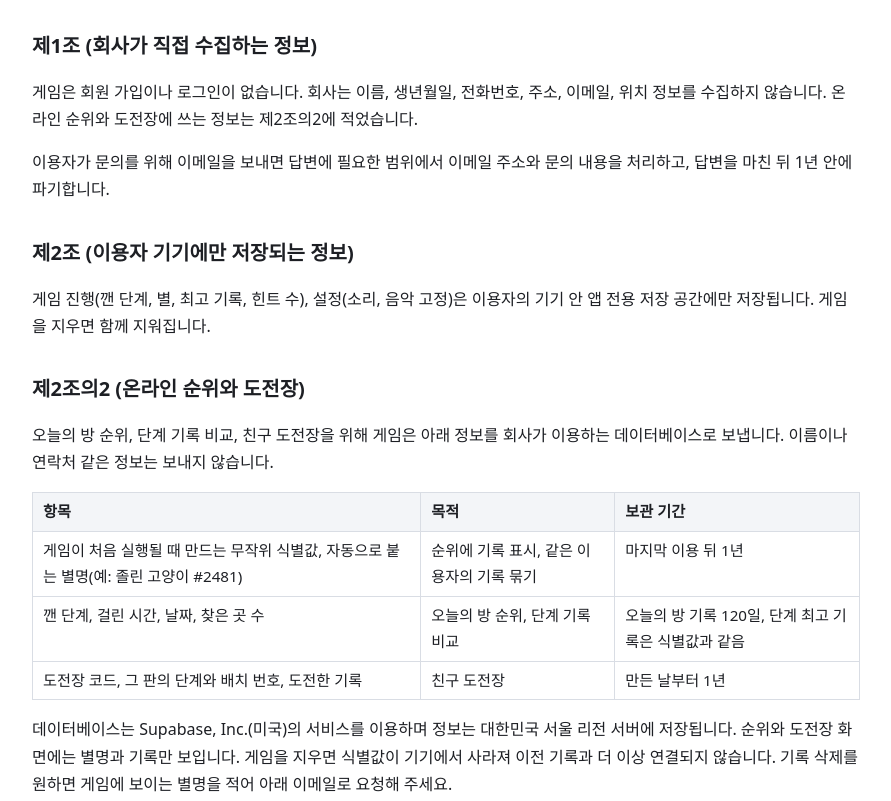
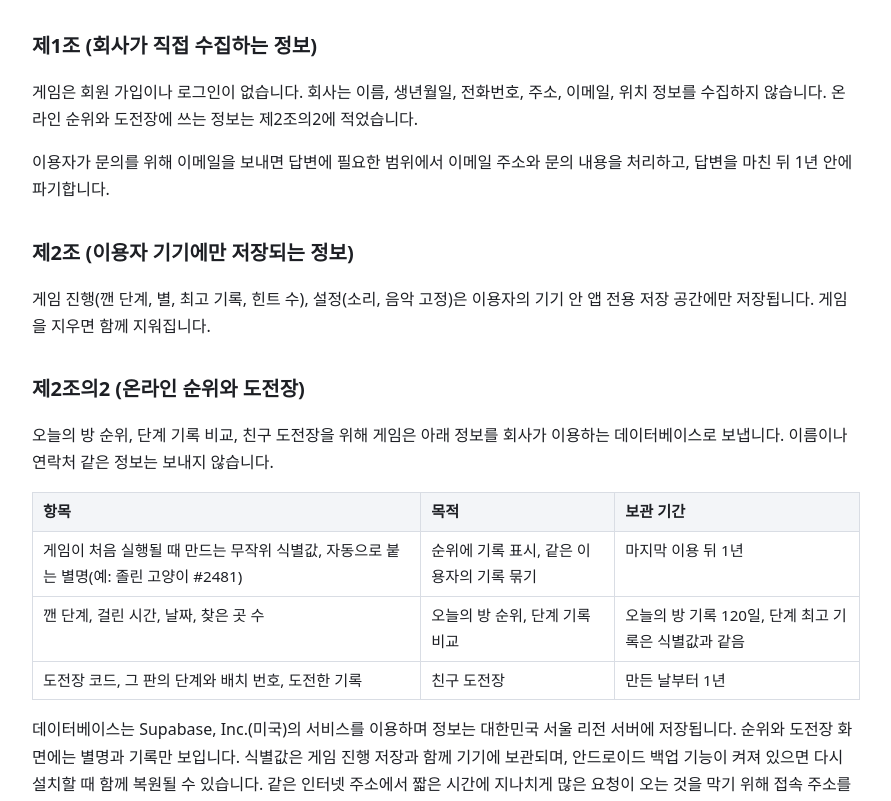
Before and after one commit to pabang0620/spotdiff3d-policy, a plain HTML site: page privacy.html in a window 1280 px wide. Shown: the part 141-942 px from the top of the page, without its empty margins (194-1085 px from the left). Drawn offline with Linux system fonts and the light colour scheme.

Commit message:
docs: 개인정보처리방침 온라인 항목 보완(백업 복원, 접속 주소 해시, 별명+번호로 삭제 요청)
Co-Authored-By: Claude Opus 5.5 <noreply@anthropic.com>

```diff
--- a/privacy.html
+++ b/privacy.html
@@ -25,7 +25,7 @@ footer{margin-top:40px;color:var(--muted);font-size:.85rem}
 <tr><td>깬 단계, 걸린 시간, 날짜, 찾은 곳 수</td><td>오늘의 방 순위, 단계 기록 비교</td><td>오늘의 방 기록 120일, 단계 최고 기록은 식별값과 같음</td></tr>
 <tr><td>도전장 코드, 그 판의 단계와 배치 번호, 도전한 기록</td><td>친구 도전장</td><td>만든 날부터 1년</td></tr>
 </tbody></table></div>
-<p>데이터베이스는 Supabase, Inc.(미국)의 서비스를 이용하며 정보는 대한민국 서울 리전 서버에 저장됩니다. 순위와 도전장 화면에는 별명과 기록만 보입니다. 게임을 지우면 식별값이 기기에서 사라져 이전 기록과 더 이상 연결되지 않습니다. 기록 삭제를 원하면 게임에 보이는 별명을 적어 아래 이메일로 요청해 주세요.</p>
+<p>데이터베이스는 Supabase, Inc.(미국)의 서비스를 이용하며 정보는 대한민국 서울 리전 서버에 저장됩니다. 순위와 도전장 화면에는 별명과 기록만 보입니다. 식별값은 게임 진행 저장과 함께 기기에 보관되며, 안드로이드 백업 기능이 켜져 있으면 다시 설치할 때 함께 복원될 수 있습니다. 같은 인터넷 주소에서 짧은 시간에 지나치게 많은 요청이 오는 것을 막기 위해 접속 주소를 알아볼 수 없게 바꾼 값(해시)을 보관하고 3시간 안에 지웁니다. 기록 삭제를 원하면 설정 &gt; 출처 화면 맨 위에 보이는 별명과 번호를 함께 적어 아래 이메일로 요청해 주세요. 별명과 번호가 모두 맞으면 그 번호의 별명과 모든 기록을 지웁니다.</p>
 <h2>제3조 (광고와 결제)</h2>
 <p>게임에 광고나 유료 결제가 들어가는 경우 다음 회사의 서비스를 이용합니다. 이 회사들은 각자의 개인정보처리방침에 따라 정보를 처리합니다.</p>
 <div class="table"><table><thead><tr><th>받는 자</th><th>국가</th><th>내용</th><th>항목</th></tr></thead><tbody>
```
Also changed, not shown: en/privacy.html (+1 -1 lines).
